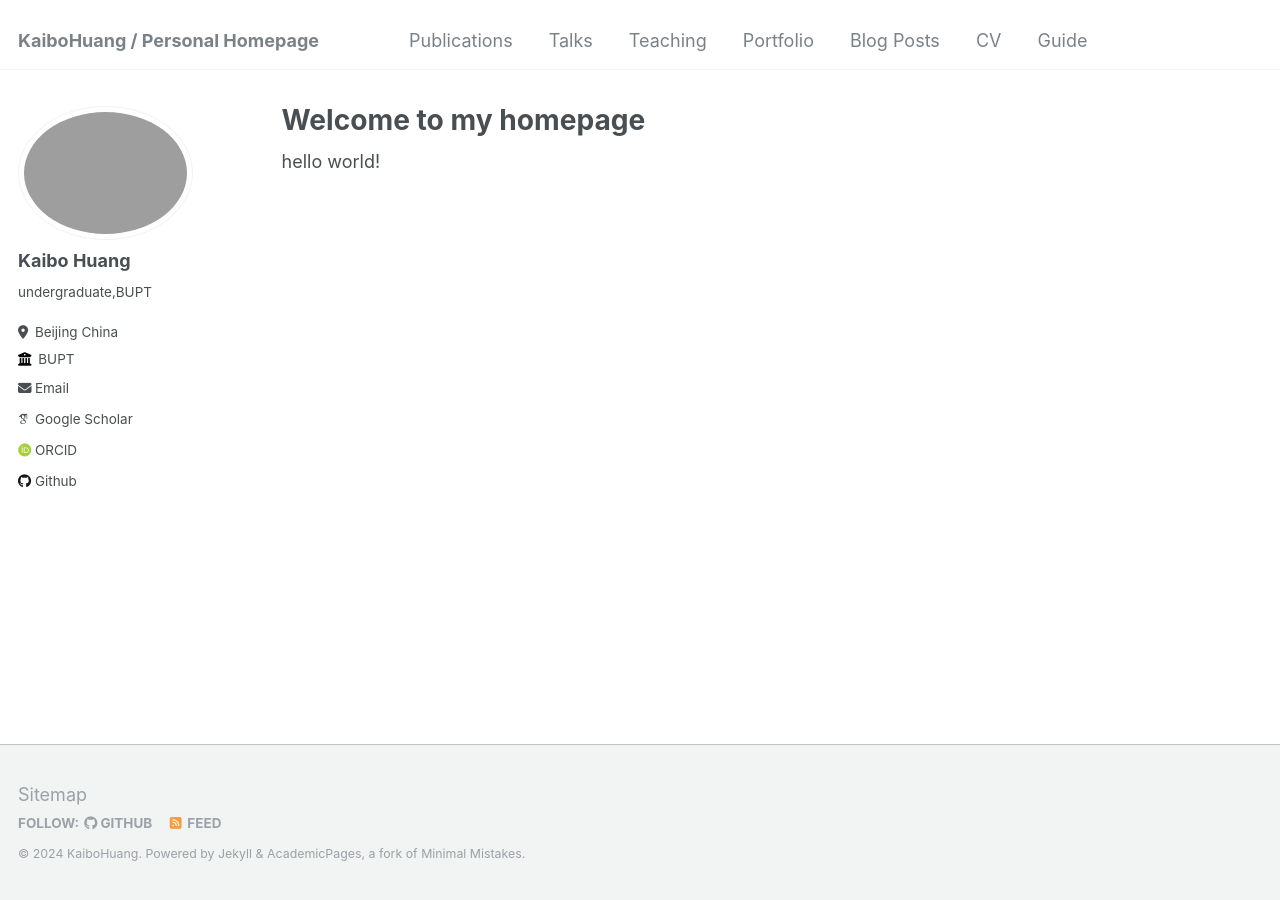
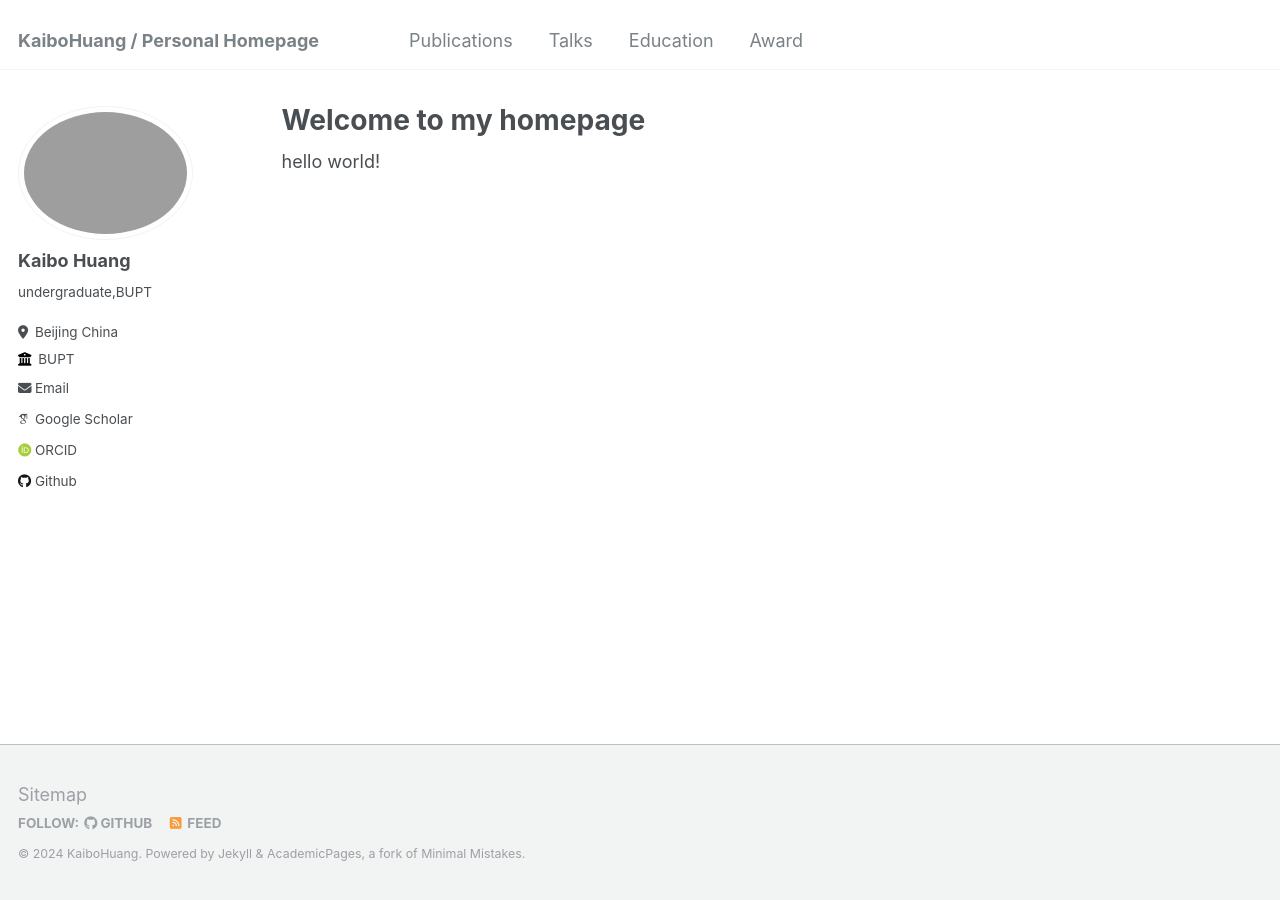
Before and after one commit to HUANG-Kaibo/Huangkaibo, a Jekyll site: the page built from _pages/about.md, in a window 1280 px wide. Built offline with Jekyll 4.4.1, drawn with Linux system fonts in a browser that asks for light colours; some web fonts are replaced.

Commit message:
Update navigation.yml

```diff
--- a/_data/navigation.yml
+++ b/_data/navigation.yml
@@ -6,17 +6,8 @@ main:
   - title: "Talks"
     url: /talks/
 
-  - title: "Teaching"
-    url: /teaching/
+  - title: "Education"
+    url: /Education/
 
-  - title: "Portfolio"
-    url: /portfolio/
-
-  - title: "Blog Posts"
-    url: /year-archive/
-
-  - title: "CV"
-    url: /cv/
-
-  - title: "Guide"
-    url: /markdown/
+  - title: "Award"
+    url: /Award/
```
